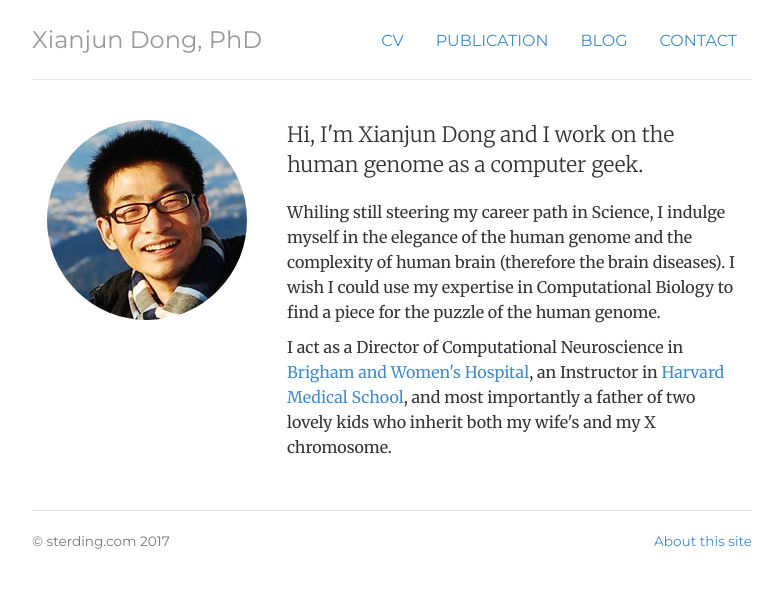
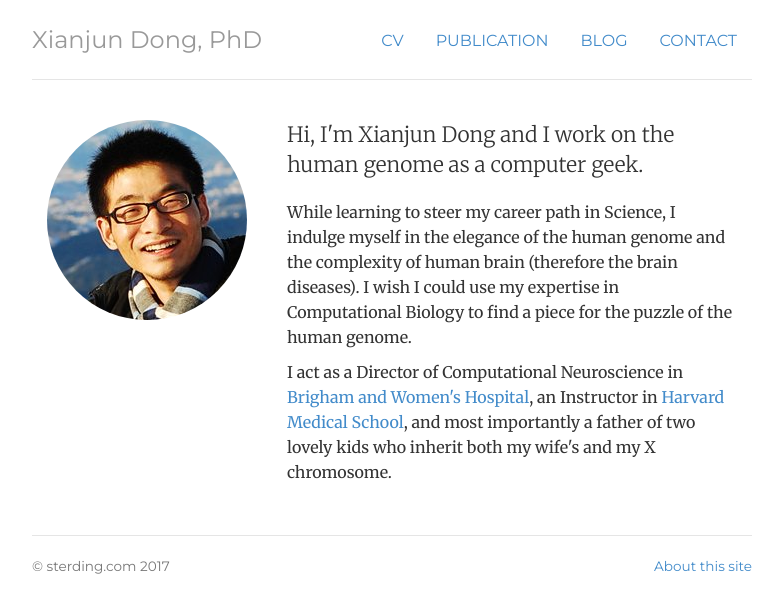
Before and after one commit to sterding/sterding.github.io, a Jekyll site: the page built from index.html, in a window 1280 px wide. Shown: the top 613 px of the page, without its empty margins (248-1031 px from the left). Built offline with Jekyll 4.4.1, drawn with Linux system fonts in a browser that asks for light colours.

Commit message:
update index

```diff
--- a/index.html
+++ b/index.html
@@ -13,7 +13,7 @@ description: Dr. Xianjun Dong is a Computational Biologist, Instructor, Bioinfor
 	</div>
 	<div itemscope itemtype="http://data-vocabulary.org/Person" class="col-sm-8">
 	<p class="lead">Hi, I'm Xianjun Dong and I work on the human genome as a computer geek.</p>
-	<p>Whiling still steering my career path in Science, I indulge myself in the elegance of the human genome and the complexity of human brain (therefore the brain diseases). I wish I could use my expertise in Computational Biology to find a piece for the puzzle of the human genome. </p>
+	<p>While learning to steer my career path in Science, I indulge myself in the elegance of the human genome and the complexity of human brain (therefore the brain diseases). I wish I could use my expertise in Computational Biology to find a piece for the puzzle of the human genome. </p>
 	<p>I act as a Director of Computational Neuroscience in <a href="http://www.brighamandwomens.org">Brigham and Women's Hospital</a>, an Instructor in <a href="http://hms.harvard.edu">Harvard Medical School</a>, and most importantly a father of two lovely kids who inherit both my wife's and my X chromosome.</p>
 
 	</div>
```
